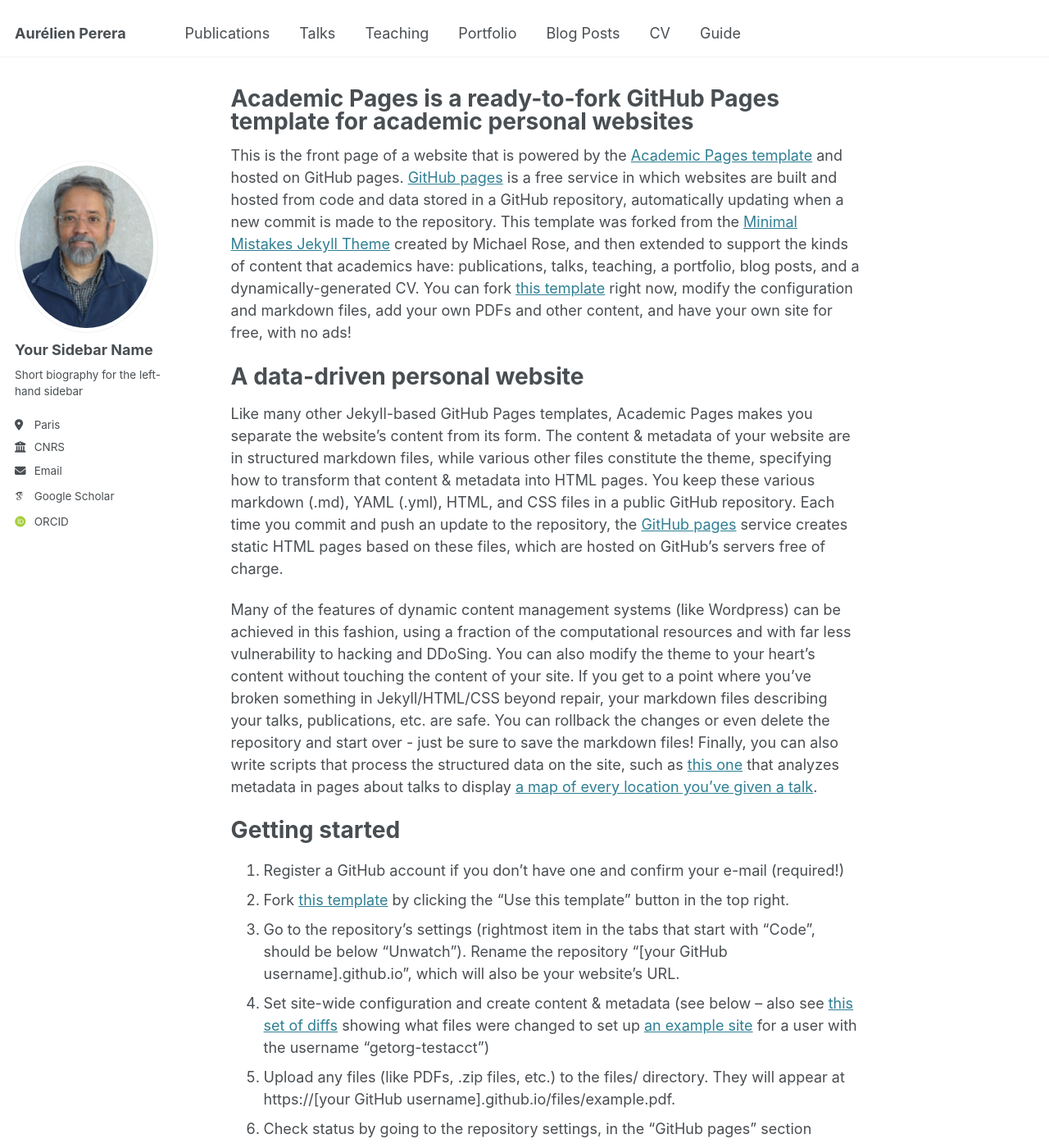
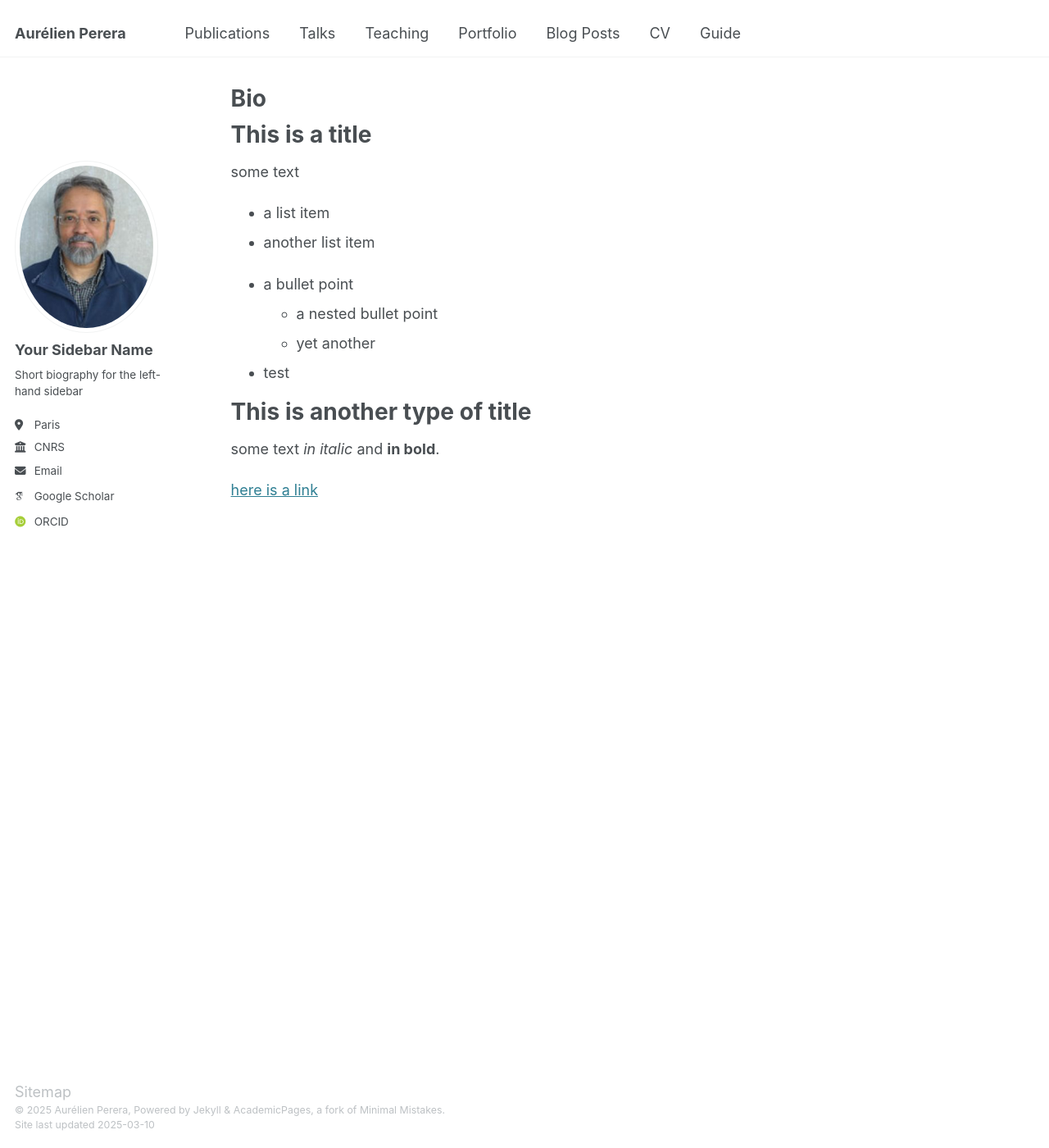
Before and after one commit to auperera1/auperera1.github.io, a Jekyll site: the page built from _pages/about.md, in a window 1280 px wide and 1400 px high. Shown: the whole window at 82% size. Built offline with Jekyll 4.4.1, drawn with Linux system fonts in a browser that asks for light colours; some web fonts are replaced; some of the changed text lies outside the part shown.

Commit message:
Update about.md

```diff
--- a/_pages/about.md
+++ b/_pages/about.md
@@ -1,11 +1,32 @@
 ---
 permalink: /
-title: "Academic Pages is a ready-to-fork GitHub Pages template for academic personal websites"
+title: "Bio"
 author_profile: true
 redirect_from:
   - /about/
   - /about.html
 ---
+
+# This is a title
+
+some text
+
+- a list item
+- another list item
+
+* a bullet point
+    * a nested bullet point
+    * yet another
+* test
+
+This is another type of title
+======
+
+some text *in italic* and **in bold**.
+
+[here is a link](https://auperera1.github.io)
+
+<!-- The following is commented out
 
 This is the front page of a website that is powered by the [Academic Pages template](https://github.com/academicpages/academicpages.github.io) and hosted on GitHub pages. [GitHub pages](https://pages.github.com) is a free service in which websites are built and hosted from code and data stored in a GitHub repository, automatically updating when a new commit is made to the repository. This template was forked from the [Minimal Mistakes Jekyll Theme](https://mmistakes.github.io/minimal-mistakes/) created by Michael Rose, and then extended to support the kinds of content that academics have: publications, talks, teaching, a portfolio, blog posts, and a dynamically-generated CV. You can fork [this template](https://github.com/academicpages/academicpages.github.io) right now, modify the configuration and markdown files, add your own PDFs and other content, and have your own site for free, with no ads!
 
@@ -47,3 +68,4 @@ Example: editing a markdown file for a talk
 For more info
 ------
 More info about configuring Academic Pages can be found in [the guide](https://academicpages.github.io/markdown/), the [growing wiki](https://github.com/academicpages/academicpages.github.io/wiki), and you can always [ask a question on GitHub](https://github.com/academicpages/academicpages.github.io/discussions). The [guides for the Minimal Mistakes theme](https://mmistakes.github.io/minimal-mistakes/docs/configuration/) (which this theme was forked from) might also be helpful.
+-->
```
